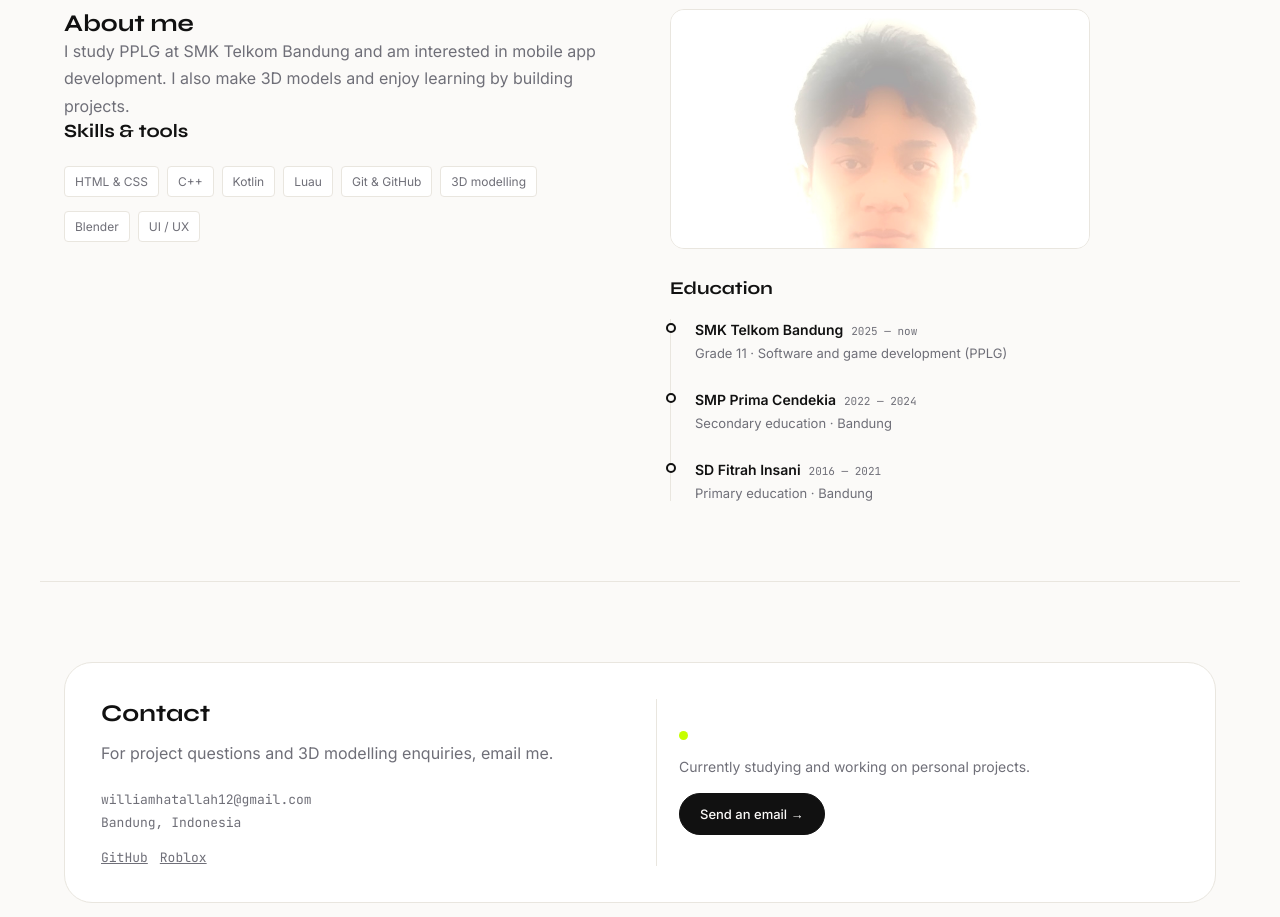
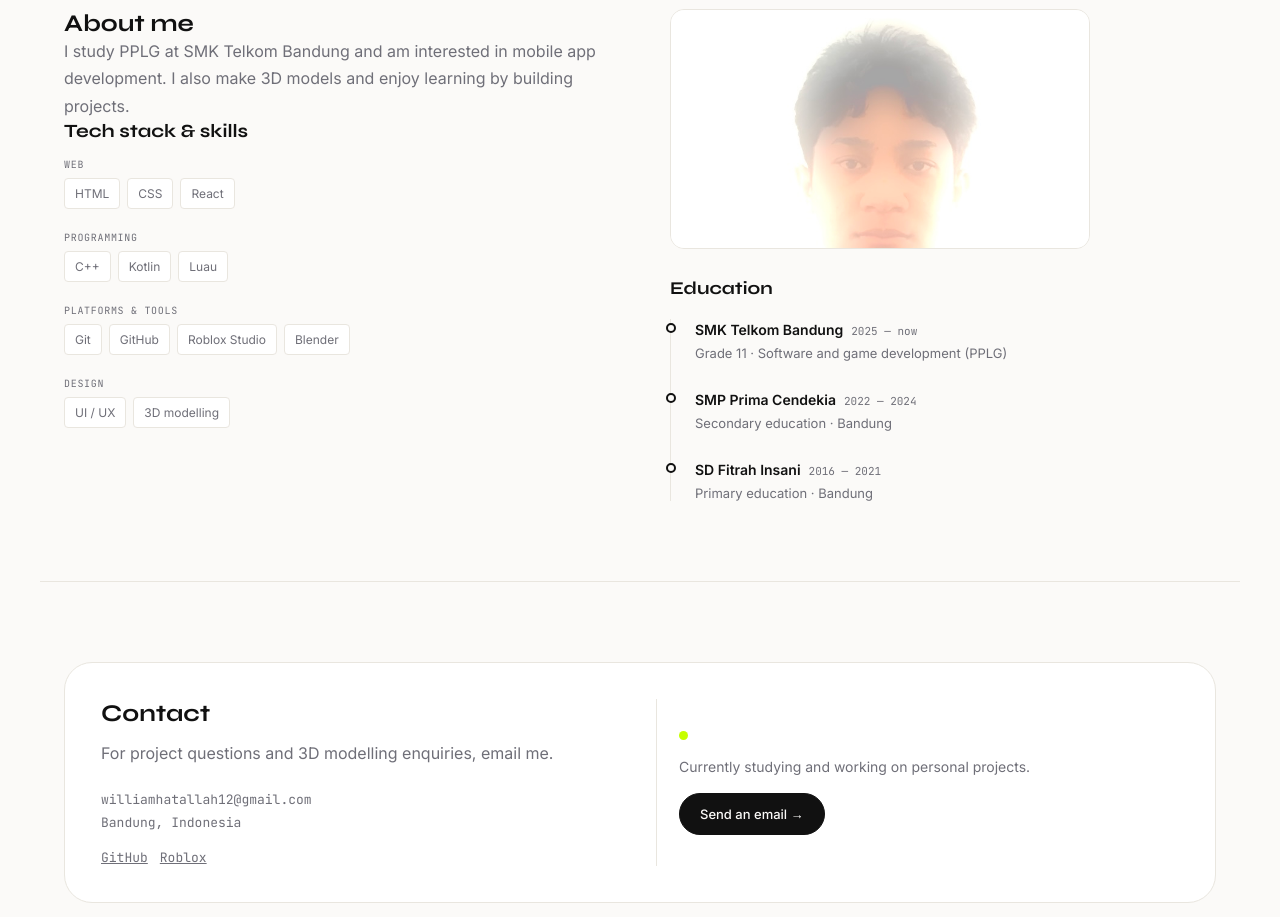
Before and after one commit to Waibern/Portofolio, a plain HTML site: page Tugas_mkk3_cv/index.html in a window 1280 px wide. Shown: the part 1700-2617 px from the top of the page. Drawn offline with Linux system fonts and the light colour scheme.

Commit message:
Group skills by tech stack

```diff
--- a/Tugas_mkk3_cv/index.html
+++ b/Tugas_mkk3_cv/index.html
@@ -37,7 +37,7 @@
 <section id="about" class="about">
   <div class="about-left"><h2>About me</h2>
     <p class="muted">I study PPLG at SMK Telkom Bandung and am interested in mobile app development. I also make 3D models and enjoy learning by building projects.</p>
-    <h3 class="subhead">Skills &amp; tools</h3><div class="skills" id="skills"></div>
+    <h3 class="subhead">Tech stack &amp; skills</h3><div class="skills" id="skills"></div>
   </div>
   <div class="about-right">
     <img class="about-photo" src="images/Photo%20on%2008-09-26%20at%2008.47.jpg" alt="William Hakeem Atallah">
--- a/Tugas_mkk3_cv/script.js
+++ b/Tugas_mkk3_cv/script.js
@@ -5,7 +5,12 @@ const projects = [
   {title:"9router",cat:"apps",desc:"An AI-powered terminal tool experiment for working with files and APIs.",tags:["AI","Developer tool"],year:"2026",image:"images/9router.png"}
 ];
 
-const skills=["HTML & CSS","C++","Kotlin","Luau","Git & GitHub","3D modelling","Blender","UI / UX"];
+const skills=[
+  {group:"Web",items:["HTML","CSS","React"]},
+  {group:"Programming",items:["C++","Kotlin","Luau"]},
+  {group:"Platforms & tools",items:["Git","GitHub","Roblox Studio","Blender"]},
+  {group:"Design",items:["UI / UX","3D modelling"]}
+];
 const grid=document.getElementById("projectGrid");
 
 function render(filter="all"){
@@ -29,7 +34,9 @@ document.querySelectorAll("[data-filter]").forEach(button=>button.addEventListen
   render(button.dataset.filter);
 }));
 
-document.getElementById("skills").innerHTML=skills.map(skill=>`<span class="skill">${skill}</span>`).join("");
+document.getElementById("skills").innerHTML=skills.map(group=>`
+  <div class="skill-group"><h4>${group.group}</h4><div class="skill-list">${group.items.map(item=>`<span class="skill">${item}</span>`).join("")}</div></div>
+`).join("");
 
 const aboutJson=document.getElementById("aboutJson");
 const aboutText=`{
--- a/Tugas_mkk3_cv/style.css
+++ b/Tugas_mkk3_cv/style.css
@@ -120,3 +120,6 @@ footer{max-width:1200px;margin:auto;padding:24px;text-align:center;font-family:'
 @keyframes cursor-blink{to{visibility:hidden}}
 @media(max-width:900px){.about-photo{max-width:520px}}
 @media(prefers-reduced-motion:reduce){.typing-cursor{animation:none}}
+.skills{display:grid;gap:16px;margin-top:16px}
+.skill-group h4{font:10px 'JetBrains Mono',monospace;letter-spacing:.7px;text-transform:uppercase;color:var(--muted);margin-bottom:7px}
+.skill-list{display:flex;flex-wrap:wrap;gap:7px}
```
